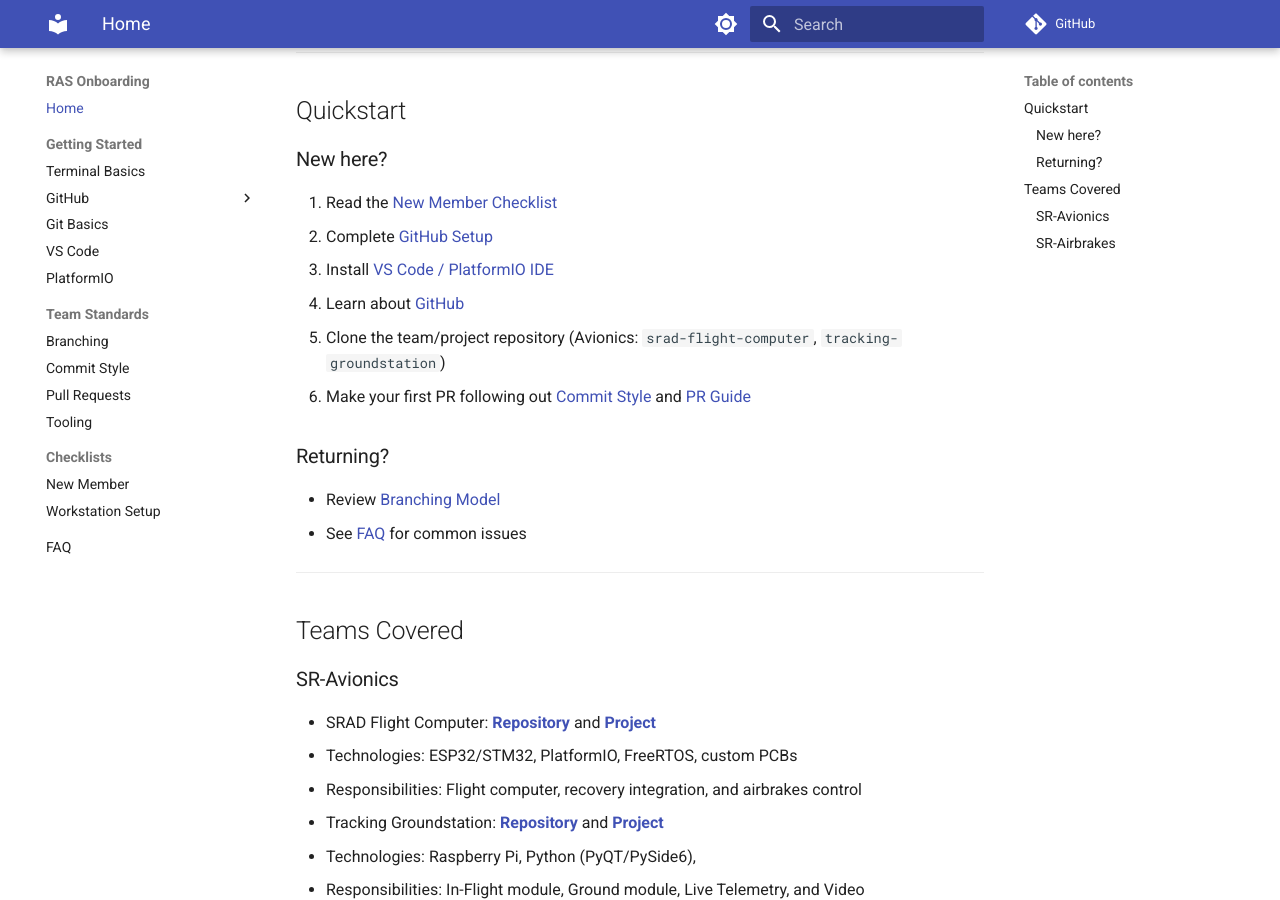
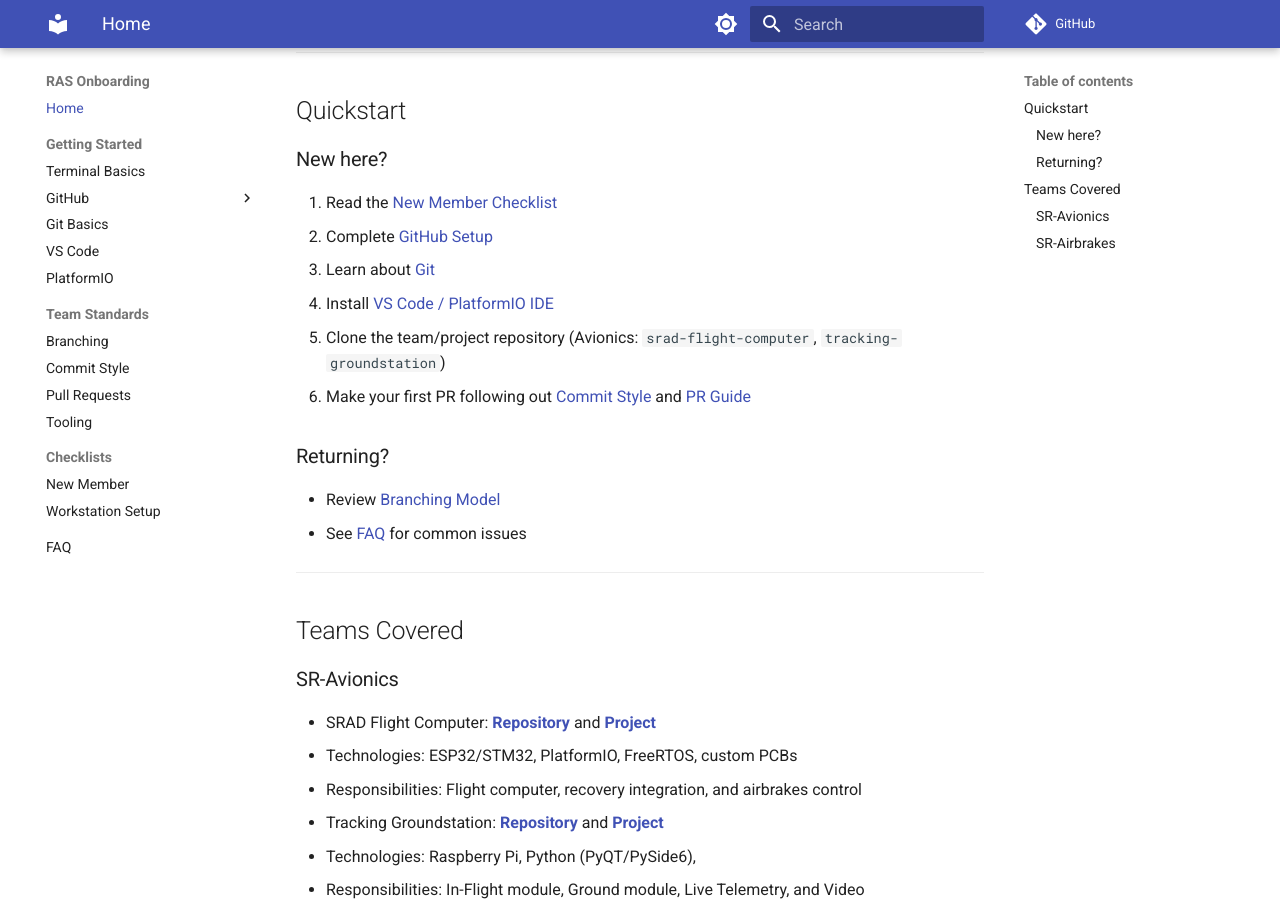
Before and after one commit to RaiderAerospaceSociety25-26/ras-handbook, an MkDocs documentation site: the page built from docs/index.md, in a window 1280 px wide and 900 px high, scrolled down 346 px. Built offline with MkDocs 1.6.1 and Material for MkDocs 9.7.7, drawn with Linux system fonts in a browser that asks for light colours; comment, search, counter and statistics services are not loaded.

Commit message:
New guides

```diff
--- a/docs/index.md
+++ b/docs/index.md
@@ -14,8 +14,8 @@ Currently, the guides focus on the two teams using GitHub and the shared toolcha
 
 1. Read the [New Member Checklist](checklists/new-member.md)
 2. Complete [GitHub Setup](getting-started/github/account-setup.md)
-3. Install [VS Code / PlatformIO IDE](getting-started/vscode.md)
-4. Learn about [GitHub](standards/github.md)
+3. Learn about [Git](getting-started/git.md)
+4. Install [VS Code / PlatformIO IDE](getting-started/vscode.md)
 5. Clone the team/project repository (Avionics: `srad-flight-computer`, `tracking-groundstation`)
 6. Make your first PR following out [Commit Style](standards/commits.md) and [PR Guide](standards/prs.md)
 
```
Also changed, not shown: docs/getting-started/github/account-setup.md (+1 -0 lines), docs/getting-started/github/github.md (renamed from docs/getting-started/github.md).
